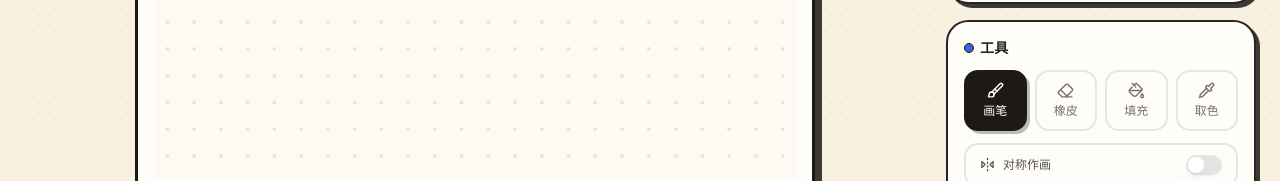
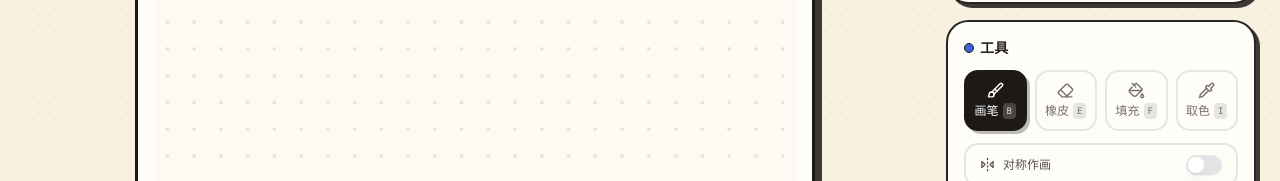
Before and after one commit to r1Way/beans-app, a React (Vite) app: page / in a window 1280 px wide. Shown: the part 244-425 px from the top of the page. Built offline with nearby package versions, Linux system fonts and the light colour scheme; a web font is replaced by a local one.

Commit message:
feat: show tool shortcuts on buttons and fix keydown deps

```diff
--- a/src/App.tsx
+++ b/src/App.tsx
@@ -33,11 +33,11 @@ import {
 import { setSoundEnabled, playChime } from '@/lib/sound'
 import { Switch } from '@/components/ui/switch'
 
-const TOOLS: { id: Tool; name: string; icon: typeof Brush }[] = [
-  { id: 'brush', name: '画笔', icon: Brush },
-  { id: 'eraser', name: '橡皮', icon: Eraser },
-  { id: 'fill', name: '填充', icon: PaintBucket },
-  { id: 'picker', name: '取色', icon: Pipette },
+const TOOLS: { id: Tool; name: string; shortcut: string; icon: typeof Brush }[] = [
+  { id: 'brush', name: '画笔', shortcut: 'B', icon: Brush },
+  { id: 'eraser', name: '橡皮', shortcut: 'E', icon: Eraser },
+  { id: 'fill', name: '填充', shortcut: 'F', icon: PaintBucket },
+  { id: 'picker', name: '取色', shortcut: 'I', icon: Pipette },
 ]
 
 type ColorMode = 'classic' | 'random' | 'advanced' | 'image'
@@ -264,7 +264,7 @@ export default function App() {
     }
     window.addEventListener('keydown', onKey)
     return () => window.removeEventListener('keydown', onKey)
-  }, [undo, redo])
+  }, [undo, redo, setTool])
 
   // ---- 颜色模式 ----
   const displayColors = useMemo(() => {
@@ -598,7 +598,16 @@ export default function App() {
                     }`}
                   >
                     <t.icon size={17} />
-                    {t.name}
+                    <span className="flex items-center gap-1">
+                      {t.name}
+                      <kbd
+                        className={`hidden rounded px-1 text-[9px] sm:inline-block ${
+                          tool === t.id ? 'bg-white/20 text-white/80' : 'bg-stone-200 text-stone-500'
+                        }`}
+                      >
+                        {t.shortcut}
+                      </kbd>
+                    </span>
                   </button>
                 ))}
               </div>
```
